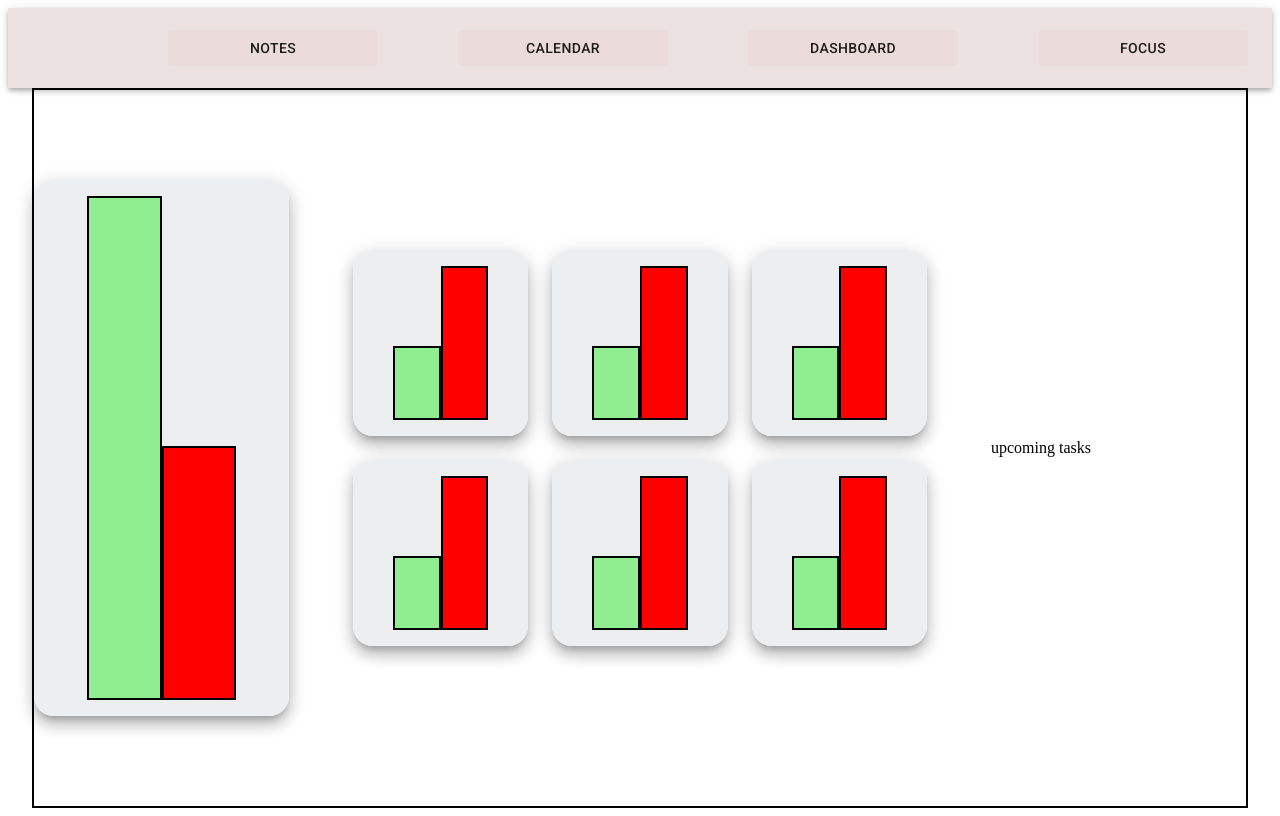
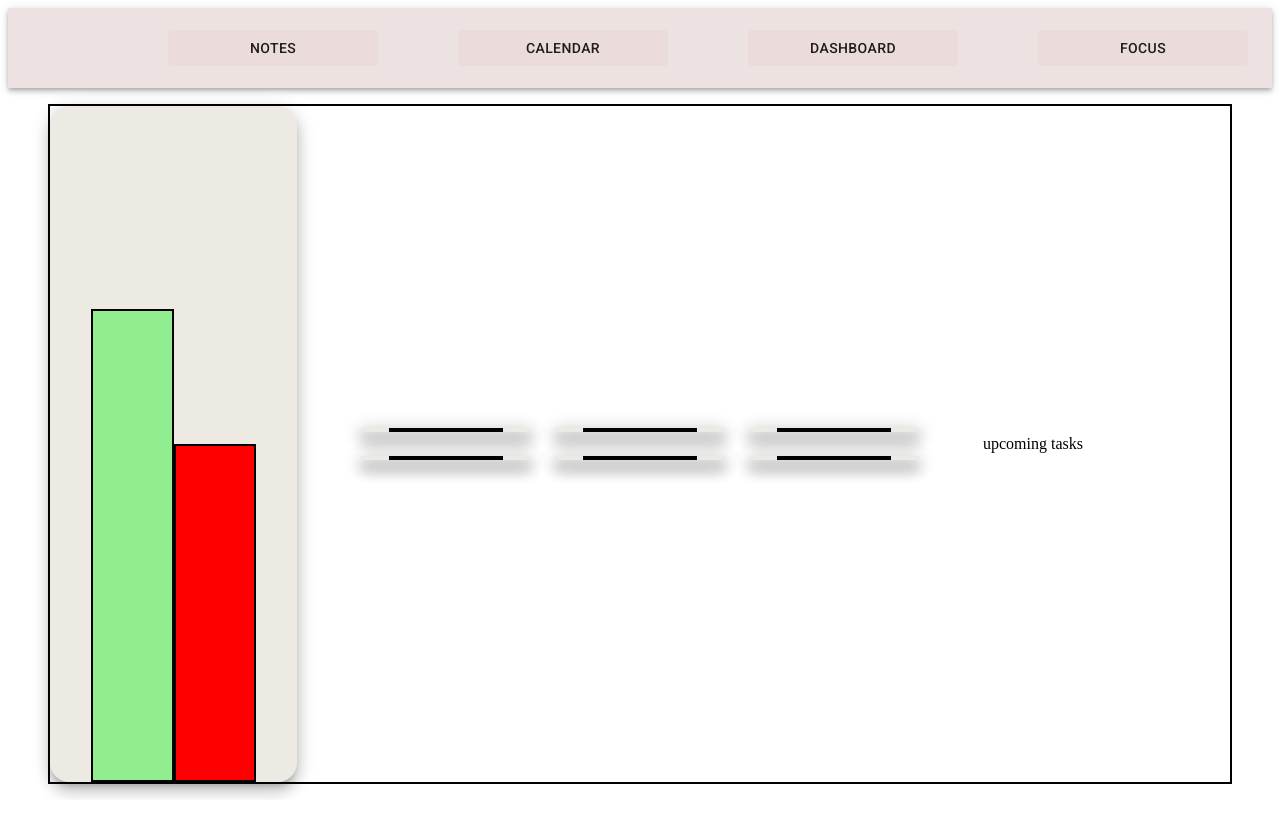
Before and after one commit to 0liverKot/Enable, a React (Vite) app in the folder Client/enable/: page / in a window 1280 px wide. Built offline with nearby package versions, Linux system fonts and the light colour scheme; some icons are missing.

Commit message:
scaling of bars in total barsd components works much better, all bars component broken

```diff
--- a/Client/enable/src/App.jsx
+++ b/Client/enable/src/App.jsx
@@ -18,9 +18,10 @@ export default () => (
             justifyContent: "center",
             alignItems: "center",
             border: "solid 2px black",
-            height: "90vh"
+            margin: 2,
+            height: "85vh"
         }}>
-            <Grid size={3}>
+            <Grid size={3} sx={{height: "100%"}}>
                 <TotalBars/>
             </Grid>
             <Grid size={6}>
--- a/Client/enable/src/Components/AllBarsDisplay.jsx
+++ b/Client/enable/src/Components/AllBarsDisplay.jsx
@@ -24,7 +24,7 @@ const AllBarsDisplay = () => {
             {barsInfo.map((bars, index) => (
                 <Grid key={index} size={{ xs: 2, sm: 4, md: 4 }}>
                     <Paper elevation={10} sx={{borderRadius: 5}}>
-                        <Bars due={bars.due / 5} debt={bars.debt}/>
+                        <Bars due={bars.due} debt={bars.debt}/>
                     </Paper>
                 </Grid>
             ))}
--- a/Client/enable/src/Components/Bars.jsx
+++ b/Client/enable/src/Components/Bars.jsx
@@ -1,36 +1,39 @@
 import React from 'react';
-import { Box, Grid, Toolbar } from '@mui/material';
+import { Box, Grid, Paper } from '@mui/material';
 
 const Bars = ({due, debt}) => {
 
     return (
-
-    <Grid container spacing={0}
+    <Paper
+    elevation={10}
     sx={{
-        alignItems: "flex-end",
-        bgcolor: "#edeef0",
-        justifyContent: "center",
-        padding: 2,
-        borderRadius: 5
+        borderRadius: 5,
+        bgcolor: "#edeae4",
+        height: "100%"
     }}>
-        <Grid size={4}>
-            <Box
-                sx={{
-                    bgcolor: 'lightgreen',
-                    height: due * 5,
-                    border: '2px solid black',
-                }}/>
+        <Grid container spacing={0}
+        sx={{
+            borderRadius: 5,
+            bgcolor: "#edeae4",
+            justifyContent: "center",
+            alignItems: "flex-end",
+            height: "100%"
+        }}
+        >
+            <Grid size={4}
+            sx={{
+                bgcolor: 'lightgreen',
+                height: `${due}%`,
+                border: '2px solid black',
+            }}/>
+            <Grid size={4}
+             sx={{
+                bgcolor: 'red',
+                height: `${debt}%`,
+                border: '2px solid black',
+            }}/>
         </Grid>
-        <Grid size={4}>
-            <Box
-                sx={{
-                    bgcolor: 'red',
-                    height: debt * 5,
-                    border: '2px solid black',
-                }}/>
-        </Grid>
-    </Grid>
-
+    </Paper>
 
     )
 }
--- a/Client/enable/src/Components/Navbar.jsx
+++ b/Client/enable/src/Components/Navbar.jsx
@@ -30,7 +30,6 @@ const Navbar = () => {
                         mr: 2,
                         scale: 1.5,
                     }}
-
                 >
                     <AccountBoxIcon/>
                 </IconButton>
--- a/Client/enable/src/Components/TotalBars.jsx
+++ b/Client/enable/src/Components/TotalBars.jsx
@@ -1,19 +1,12 @@
 import React from "react";
 import Bars from "./Bars";
-import { Paper } from "@mui/material";
+import { Box } from "@mui/material";
 
 
 const TotalBars = ({totalDue, totalDebt}) => {
 
     return (
-        <Paper elevation={10}
-         sx={{
-            marginTop: 1,
-            marginBottom: 1,
-            borderRadius: 5
-         }}>
-            <Bars due={100} debt={50}/>
-        </Paper>
+        <Bars due={70} debt={50}/>
     )
 }
 
```
